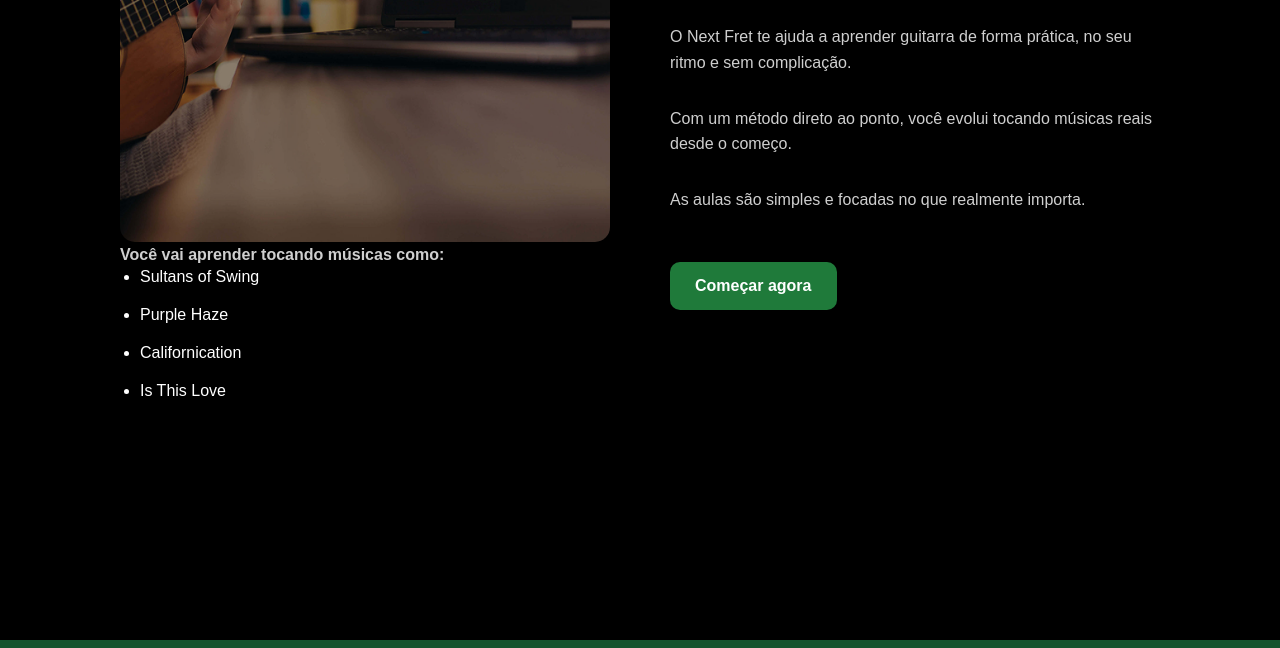
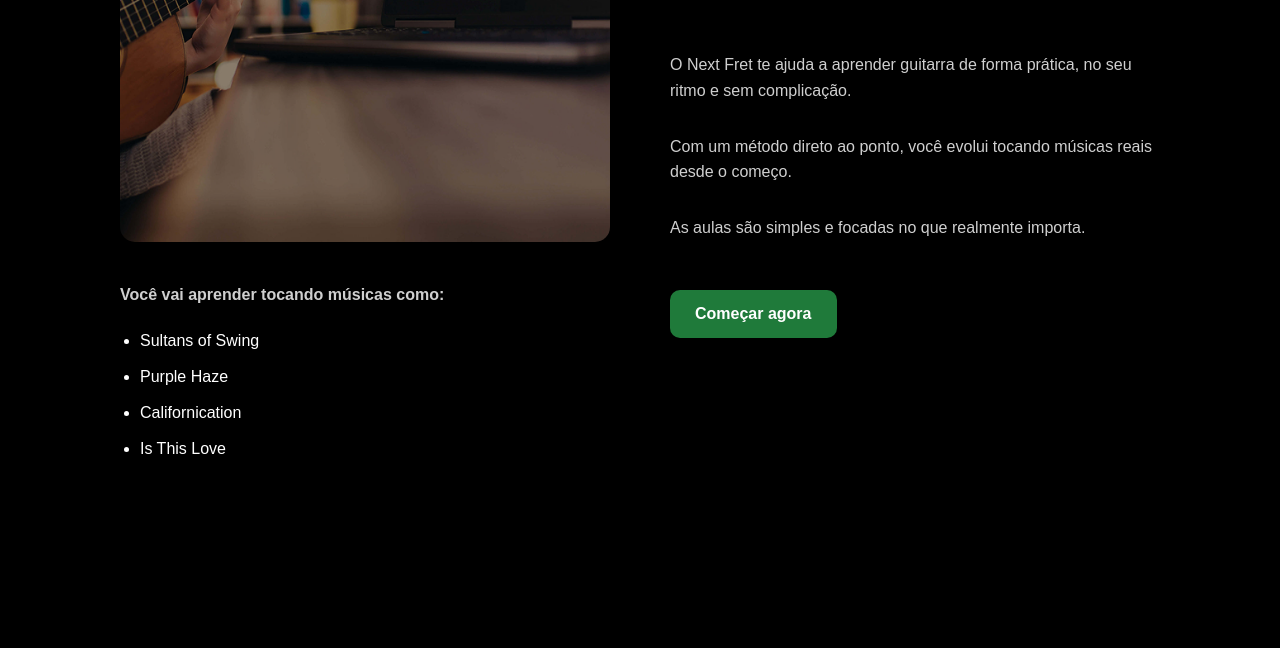
Before and after one commit to danielzx789/projeto-individual, a plain HTML site: page index.html in a window 1280 px wide. Shown: the part 1848-2496 px from the top of the page. Drawn offline with Linux system fonts and the light colour scheme; files whose address does not match are found by name.

Commit message:
Update index.html

```diff
--- a/index.html
+++ b/index.html
@@ -5,6 +5,7 @@
 <meta name="viewport" content="width=device-width, initial-scale=1.0">
 <title>Next Fret</title>
 <link rel="stylesheet" href="style.css">
+<link rel="shortcut icon" href="./images/guitarradesenho.png" type="image/x-icon">
 </head>
 
 <body>
@@ -70,9 +71,9 @@
 <div class="col-left">
 <div class="image-frame image-frame--section"></div>
 
-<p>Você vai aprender tocando músicas como:</p>
+<p class="music-intro">Você vai aprender tocando músicas como:</p>
 
-<ul>
+<ul class="music-list">
 <li>Sultans of Swing</li>
 <li>Purple Haze</li>
 <li>Californication</li>
@@ -110,4 +111,3 @@
 </footer>
 </body>
 </html>
-<script>
```
